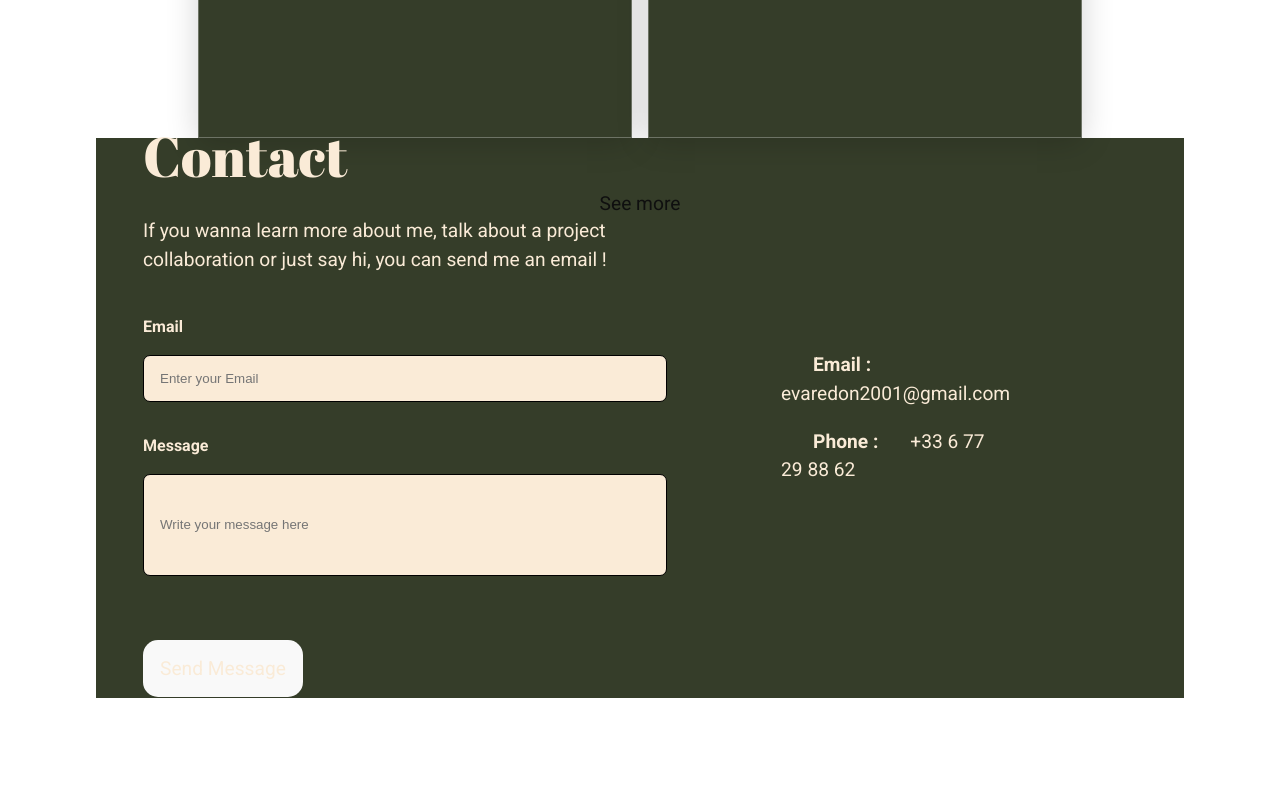
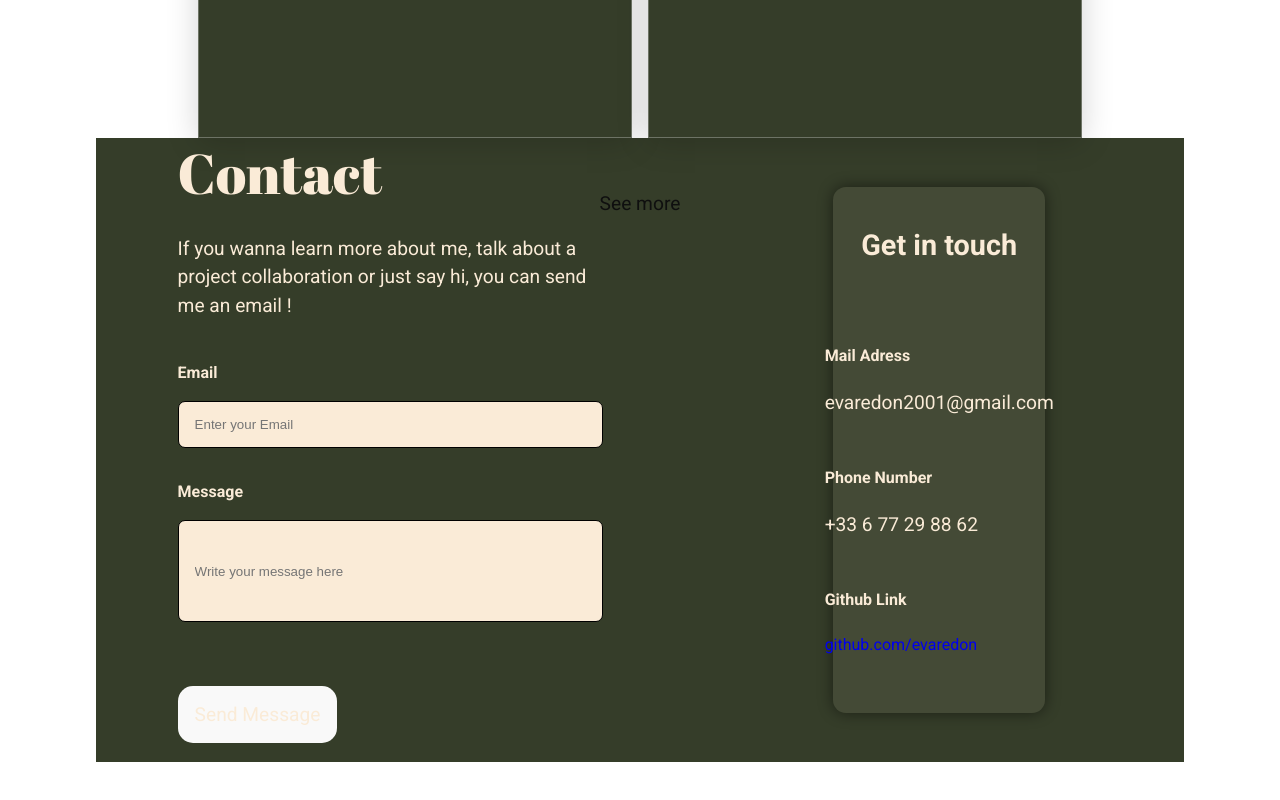
Before and after one commit to evaredon/redeva-portfolio, a React (Vite) app in the folder redeva-portfolio/: page / in a window 1280 px wide. Shown: the part 2830-3630 px from the top of the page. Before the commit the page ends 3599 px from the top, so only its background shows below. Built offline with nearby package versions, Linux system fonts and the light colour scheme.

Commit message:
get in touch part design ok

```diff
--- a/redeva-portfolio/src/components/Contact/Contact.scss
+++ b/redeva-portfolio/src/components/Contact/Contact.scss
@@ -3,16 +3,17 @@
   background-color: #353d29;
   color: antiquewhite;
   margin: 4rem 6rem;
+  padding: 2rem 0;
   display: flex;
   justify-content: space-around;
   align-items: center;
 
   &-FormSide {
-    width: 50%;
+    width: 40%;
   }
 
-  &-Info {
-    width: 40%;
+  &-InfoSide {
+    width: 30%;
   }
 
   &-Letter {
--- a/redeva-portfolio/src/components/Contact/Intro/Intro.jsx
+++ b/redeva-portfolio/src/components/Contact/Intro/Intro.jsx
@@ -1,13 +1,25 @@
+import { Link } from 'react-router-dom';
 import './Intro.scss';
 
 function Intro() {
   return (
-        <div className='Contact-Info'>
-            <section>
-            <p><span className='Contact-Join'>Email : </span>evaredon2001@gmail.com</p>
-            <p><span className='Contact-Join'>Phone :</span>+33 6 77 29 88 62</p>
-            </section>
-        </div>
+    <div className="Contact-Info">
+      <h3>Get in touch</h3>
+      <div>
+        <section className='Contact-Section'>
+          <h4>Mail Adress</h4>
+          <p>evaredon2001@gmail.com</p>
+        </section>
+        <section className='Contact-Section'>
+          <h4>Phone Number</h4>
+          <p>+33 6 77 29 88 62</p>
+        </section>
+        <section className='Contact-Section'>
+          <h4>Github Link</h4>
+          <Link to="https://github.com/evaredon">github.com/evaredon</Link>
+        </section>
+      </div>
+    </div>
   );
 }
 
--- a/redeva-portfolio/src/components/Contact/Intro/Intro.scss
+++ b/redeva-portfolio/src/components/Contact/Intro/Intro.scss
@@ -1,17 +1,17 @@
 .Contact {
-
-    &-Intro {
-    width: 35%;
-    margin: 0 2rem;
-  }
-
   &-Info {
+    width: 60%;
+    margin: auto;
+    padding: 0.5rem;
+    background-color: rgba(250, 235, 215, 0.075);
+    border-radius: 13px;
+    box-shadow: 0 0px 15px rgba(0, 0, 0, 0.493);
     display: flex;
+    flex-direction: column;
+    justify-content: center;
     align-items: center;
   }
-
-  &-Join {
-    padding: 2rem;
-    font-weight: 700;
+  &-Section {
+    margin: 3rem 0rem;
   }
 }
--- a/redeva-portfolio/src/components/Skills/Skills.scss
+++ b/redeva-portfolio/src/components/Skills/Skills.scss
@@ -43,8 +43,6 @@
     }
 
     h3 {
-      font-size: 1.8rem;
-      color: antiquewhite;
       background-color: #1425154d;
       border-radius: 30px;
       padding: 0.1rem 3rem;
--- a/redeva-portfolio/src/index.scss
+++ b/redeva-portfolio/src/index.scss
@@ -39,6 +39,11 @@ h2 {
   margin-bottom: 1rem;
 }
 
+h3 {
+  font-size: 1.8rem;
+  color: antiquewhite;
+}
+
 p {
   font-size: 1.2rem;
 }
```
